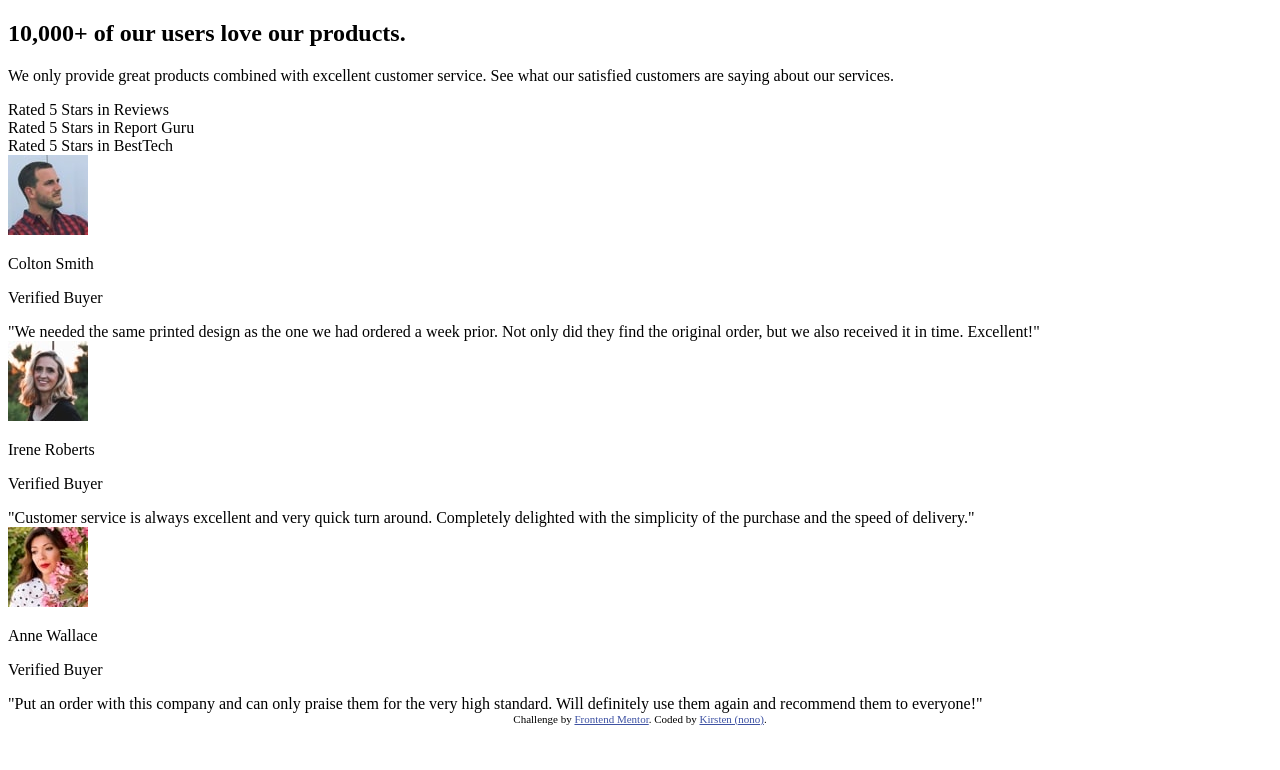
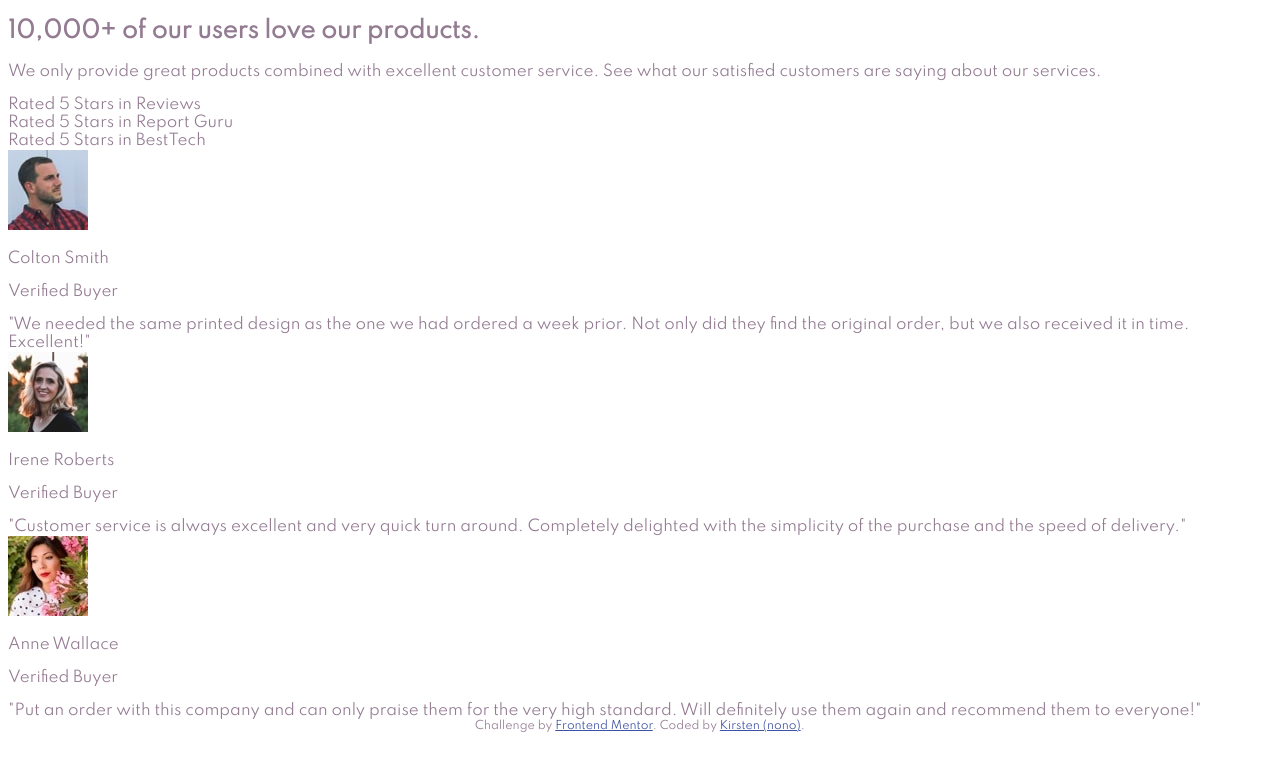
Before and after one commit to oknono/FM_social_proof, a plain HTML site: page index.html in a window 1280 px wide. Drawn offline with Linux system fonts and the light colour scheme.

Commit message:
Add basics: color vars and font

```diff
--- a/index.html
+++ b/index.html
@@ -7,7 +7,8 @@
   <!-- displays site properly based on user's device -->
 
   <link rel="icon" type="image/png" sizes="32x32" href="./images/favicon-32x32.png" />
-
+  <link href="https://fonts.googleapis.com/css?family=Spartan:wght@400,500,700" rel="stylesheet">
+  <link rel="stylesheet" href="./styles.css">
   <title>Frontend Mentor | Social proof section</title>
 
   <!-- Feel free to remove these styles or customise in your own stylesheet 👍 -->
@@ -31,9 +32,9 @@
         See what our satisfied customers are saying about our services.</p>
     </section>
     <section>
-      <div class="ratingcard">Rated 5 Stars in Reviews</div>
-      <div class="ratingcard">Rated 5 Stars in Report Guru</div>
-      <div class="ratingcard">Rated 5 Stars in BestTech</div>
+      <div class="starcard">Rated 5 Stars in Reviews</div>
+      <div class="starcard">Rated 5 Stars in Report Guru</div>
+      <div class="starcard">Rated 5 Stars in BestTech</div>
     </section>
     <section>
       <div class="reviewcard">
--- /dev/null
+++ b/styles.css
@@ -0,0 +1,27 @@
+:root {
+    box-sizing: border-box;
+    --color-primary: hsl(300, 43%, 22%);
+    --color-secondary: hsl(333, 80%, 67%);
+    --color-neutral-light: hsl(0, 0%, 100%);
+    --color-neutral-medium: hsl(300, 24%, 96%);
+    --color-neutral-dark: hsl(303, 10%, 53%);
+    --color-bg: var(--color-neutral-light);
+    --color-text: var(--color-neutral-dark);
+    --color-title: var(--color-primary);
+    --color-bg-star-card: var(--color-neutral-medium);
+    --color-text-star-card: var(--color-title);
+    --color-bg-review-card: var(--color-primary);
+    --color-title-review-card: var(--color-text);
+    --color-subtitle-review-card: var(--color-secondary);
+    --font-size: 15px;
+}
+
+*, *:before, *:after {
+    box-sizing: inherit;
+}
+
+body {
+    color: var(--color-text);
+    font-family: 'Spartan', sans-serif;
+    font-size: var(--font-size);
+}
```
